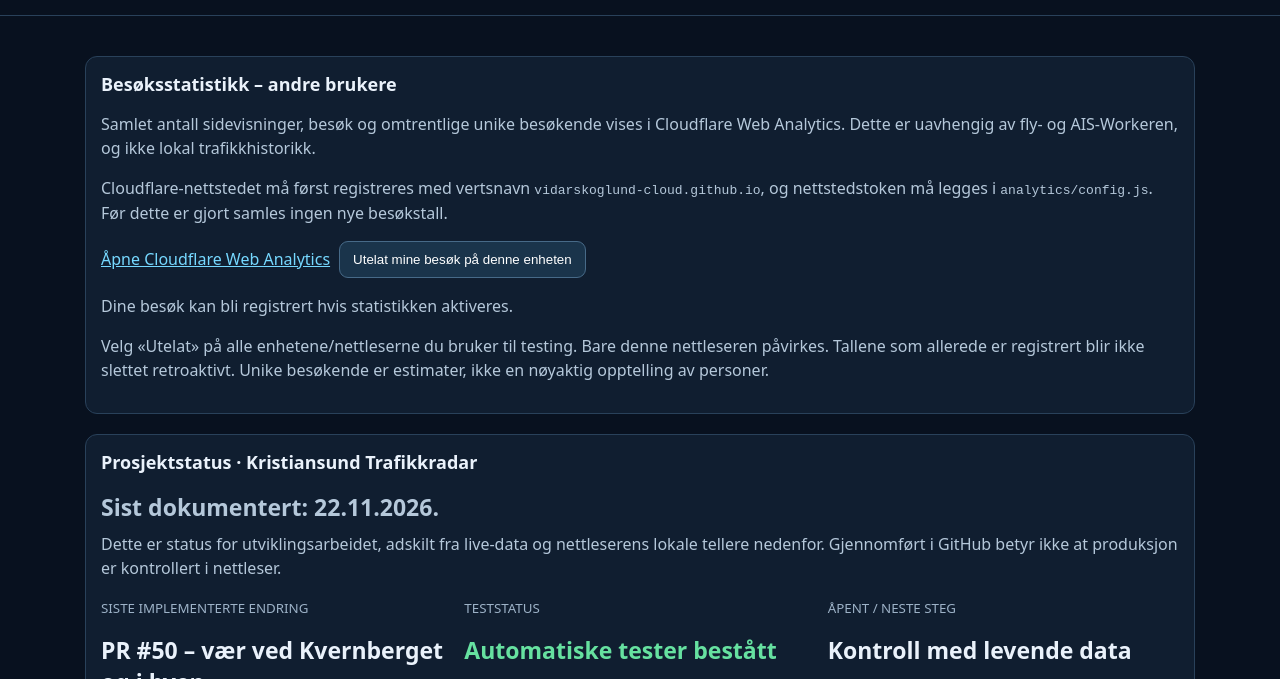
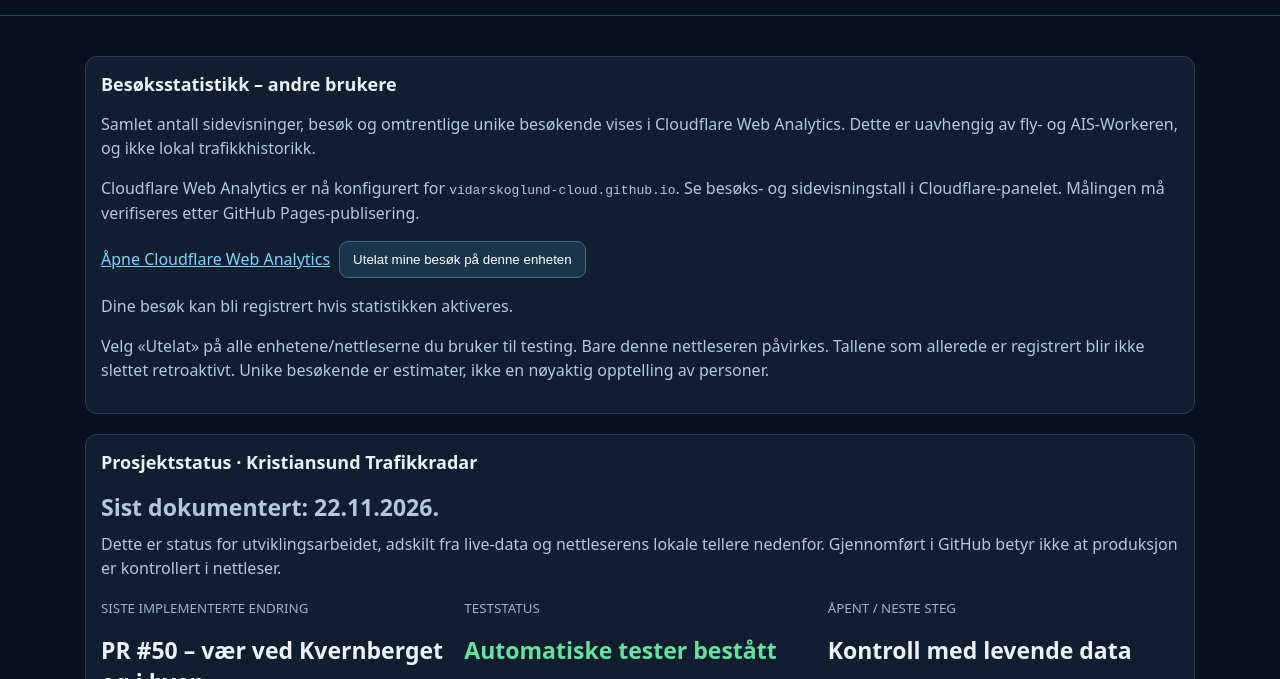
Before and after one commit to vidarskoglund-cloud/flyradar-ksu, a website: page admin.html in a window 1280 px wide. Shown: the part 75-754 px from the top of the page. Drawn offline with Linux system fonts and the light colour scheme; no server answers.

Commit message:
Reflect configured visitor analytics in admin instructions

```diff
--- a/admin.html
+++ b/admin.html
@@ -37,7 +37,7 @@ code{overflow-wrap:anywhere}.filters{display:flex;gap:12px;flex-wrap:wrap;align-
 <section class="card" id="visitor-analytics">
  <h2>Besøksstatistikk – andre brukere</h2>
  <p class="note">Samlet antall sidevisninger, besøk og omtrentlige unike besøkende vises i Cloudflare Web Analytics. Dette er uavhengig av fly- og AIS-Workeren, og ikke lokal trafikkhistorikk.</p>
- <p class="note">Cloudflare-nettstedet må først registreres med vertsnavn <code>vidarskoglund-cloud.github.io</code>, og nettstedstoken må legges i <code>analytics/config.js</code>. Før dette er gjort samles ingen nye besøkstall.</p>
+ <p class="note">Cloudflare Web Analytics er nå konfigurert for <code>vidarskoglund-cloud.github.io</code>. Se besøks- og sidevisningstall i Cloudflare-panelet. Målingen må verifiseres etter GitHub Pages-publisering.</p>
  <div class="actions"><a href="https://dash.cloudflare.com/?to=/:account/analytics/web-analytics" target="_blank" rel="noopener noreferrer">Åpne Cloudflare Web Analytics</a><button id="analytics-own-toggle" type="button">Utelat mine besøk på denne enheten</button></div>
  <p class="note" id="analytics-own-status" role="status">Kontrollerer lokal innstilling …</p>
  <p class="note">Velg «Utelat» på alle enhetene/nettleserne du bruker til testing. Bare denne nettleseren påvirkes. Tallene som allerede er registrert blir ikke slettet retroaktivt. Unike besøkende er estimater, ikke en nøyaktig opptelling av personer.</p>
```
